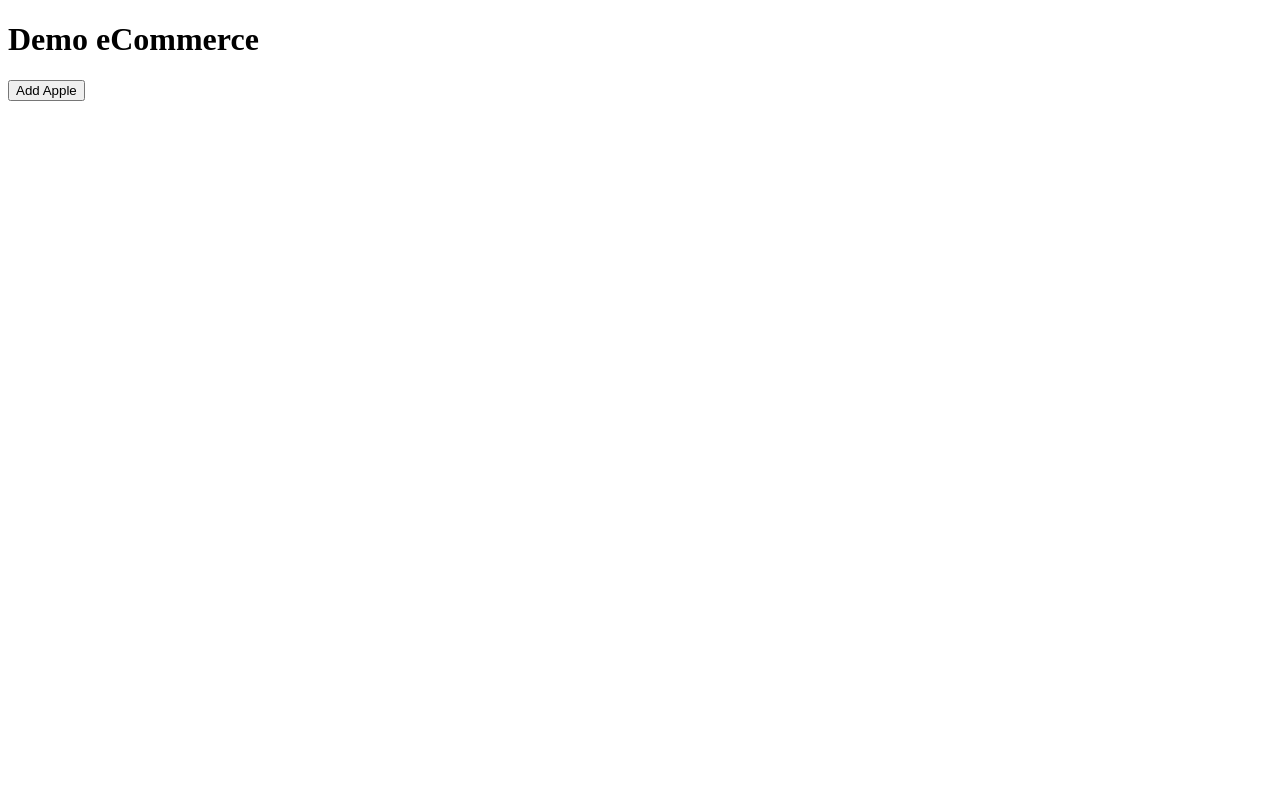
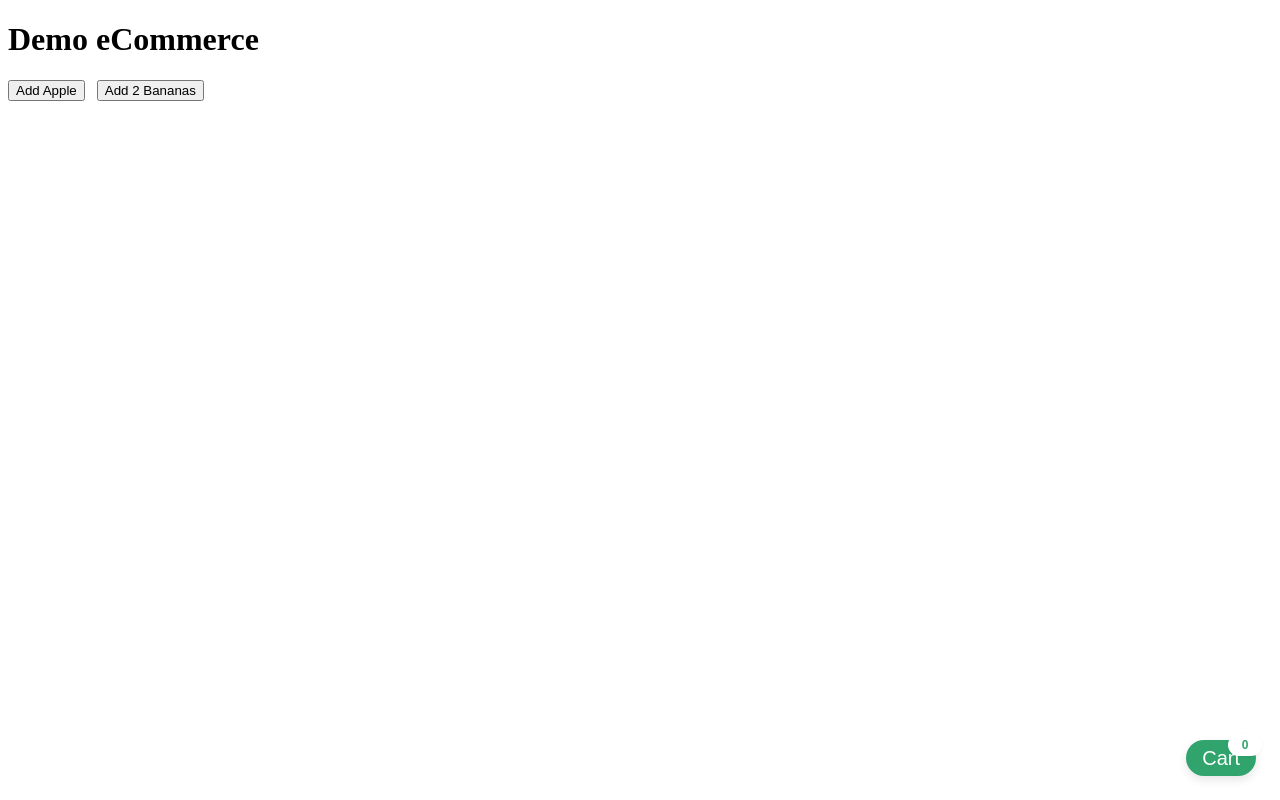
Before and after one commit to idncod/snappycart, a React (Vite) app: page / in a window 1280 px wide. Built offline with nearby package versions, Linux system fonts and the light colour scheme.

Commit message:
chore: update demo app to use SnappyCart library API

```diff
--- a/src/App.tsx
+++ b/src/App.tsx
@@ -1,16 +1,36 @@
-import CartDrawer from './cart/components/CartDrawer.tsx';
-import { useCart } from './cart/hooks/useCart.ts';
+import { useMemo, useState } from 'react';
+import CartDrawer from './cart/components/CartDrawer';
+import CartIcon from './cart/components/CartIcon/CartIcon';
+import { useCart } from './cart/hooks/useCart';
+import type { CartProduct } from './cart/types/types';
 
 export default function App() {
   const { addItem } = useCart();
+  const [open, setOpen] = useState(false);
+
+  const products = useMemo<CartProduct[]>(
+    () => [
+      { id: 'apple', name: 'Apple', price: 0.6, imageUrl: 'apple.png' },
+      { id: 'banana', name: 'Banana', price: 0.4, imageUrl: 'banana.png' },
+    ],
+    [],
+  );
 
   return (
     <>
       <h1>Demo eCommerce</h1>
-      <button onClick={() => addItem({ id: 1, name: 'Apple', image: 'apple.png', quantity: 1 })}>
-        Add Apple
-      </button>
-      <CartDrawer />
+
+      <div style={{ display: 'flex', gap: 12 }}>
+        <button onClick={() => addItem(products[0])} type="button">
+          Add Apple
+        </button>
+        <button onClick={() => addItem(products[1], 2)} type="button">
+          Add 2 Bananas
+        </button>
+      </div>
+
+      <CartIcon onClick={() => setOpen(true)} />
+      <CartDrawer open={open} onClose={() => setOpen(false)} />
     </>
   );
 }
--- a/src/main.tsx
+++ b/src/main.tsx
@@ -2,6 +2,7 @@ import React from 'react';
 import ReactDOM from 'react-dom/client';
 import App from './App.tsx';
 import { CartProvider } from './cart/context/CartProvider';
+import './cart/components/snappycart.scss';
 
 ReactDOM.createRoot(document.getElementById('root')!).render(
   <React.StrictMode>
```
